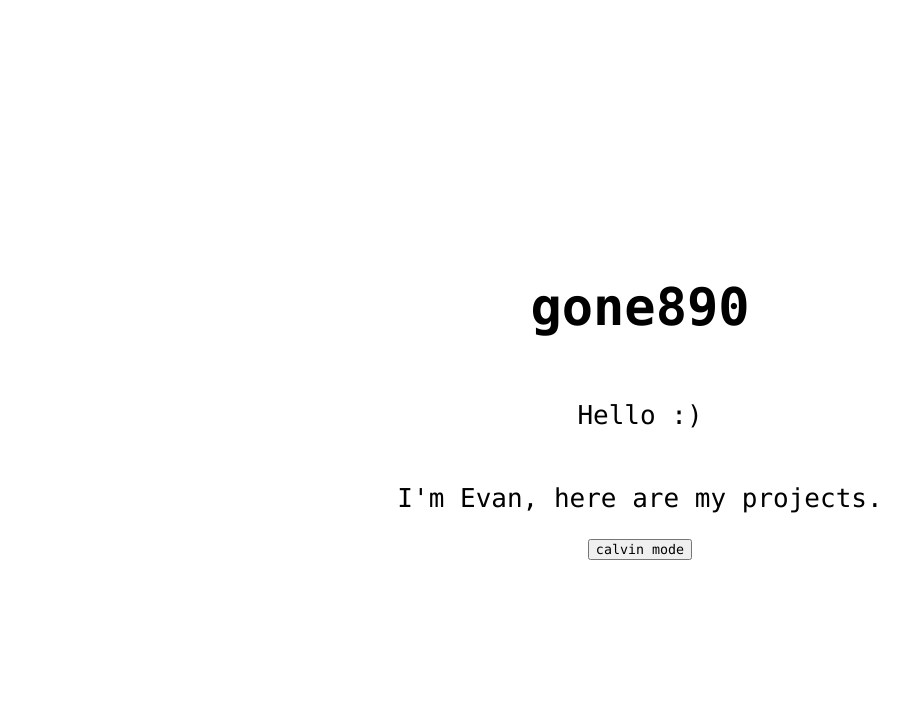
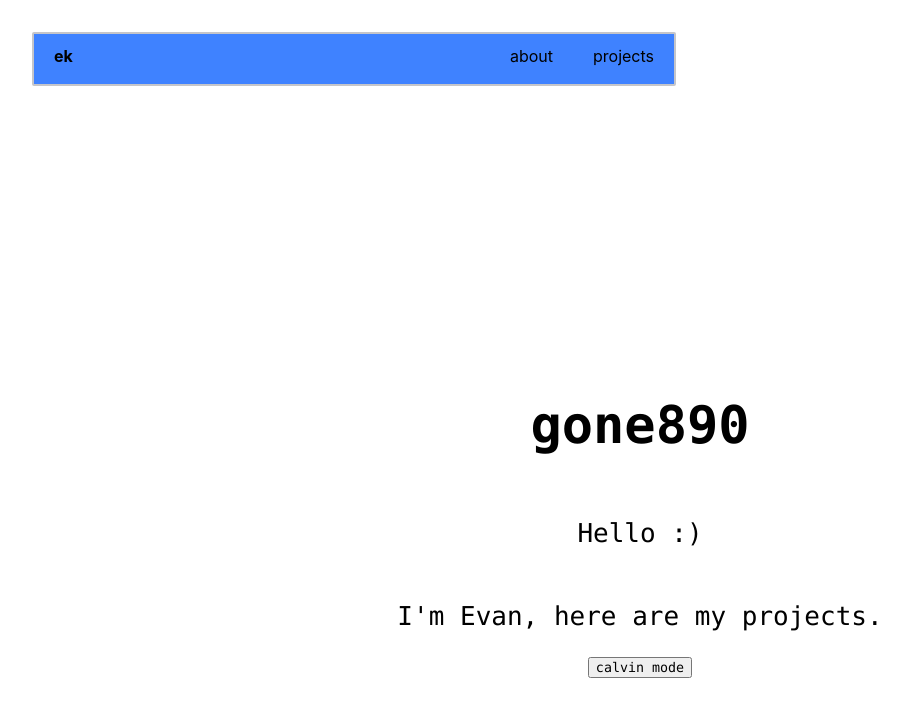
Before and after one commit to gone890/gone890.github.io, a React (Create React App) app: page / in a window 1280 px wide. Shown: the top 716 px of the page, without its empty margins (0-908 px from the left). Built offline with nearby package versions, Linux system fonts and the light colour scheme.

Commit message:
added nav bar

```diff
--- a/package.json
+++ b/package.json
@@ -1,5 +1,5 @@
 {
-  "homepage" : "https://gone890.github.io/",
+  "homepage": "https://gone890.github.io/",
   "name": "personal-site",
   "version": "0.1.0",
   "private": true,
@@ -9,6 +9,7 @@
     "@testing-library/user-event": "^13.5.0",
     "react": "^18.3.1",
     "react-dom": "^18.3.1",
+    "react-router-dom": "^6.25.1",
     "react-scripts": "5.0.1",
     "web-vitals": "^2.1.4"
   },
--- a/src/App.js
+++ b/src/App.js
@@ -1,7 +1,10 @@
-import React, { useState } from 'react';
-import logo from './logo.png';
-import calbean from './calbean_cover.png'
+import React, { Component, useState } from 'react';
+import { BrowserRouter as Router, Route, Routes } from "react-router-dom";
+
+import calbean from './calbean_cover.png';
 import './App.css';
+import Navbar from './components/Navbar.js';
+import BodyOld from './components/BodyOld.js';
 
 function App() {
 
@@ -15,15 +18,12 @@ function App() {
 
   return (
     <div className="App">
-      <header className="App-header">
-        <h1><code>gone890</code></h1>
-        {calvin ? <img src={calbean} className="App-logo" alt="logo" /> : null}
-        <p>
-          <code>Hello :{")"} </code>
-        </p>
-        <p><code>I'm Evan, here are my projects.</code></p>
-        {!calvin ? <button onClick={handleCalvin}><code>calvin mode</code></button> : <button onClick={handleCalvin}><code>calvin mode off</code></button>}
-      </header>
+      <Navbar/>
+      <Router>
+        <Routes>
+          <Route path='/' element={<BodyOld/>}/>
+        </Routes>
+      </Router>
     </div>
   );
 }
--- /dev/null
+++ b/src/components/BodyOld.js
@@ -0,0 +1,29 @@
+import React, { Component, useState } from 'react';
+
+import calbean from '../calbean_cover.png';
+import '../App.css';
+
+function BodyOld() {
+
+  const [calvin, setCalvin] = useState(false)
+
+  function handleCalvin(e){
+    e.preventDefault();
+    setCalvin(!calvin);
+  }
+  return (
+    <div className="App">
+      <header className="App-header">
+        <h1><code>gone890 </code></h1>
+        {calvin ? <img src={calbean} className="App-logo" alt="logo" /> : null}
+        <p>
+          <code>Hello :{")"} </code>
+        </p>
+        <p><code>I'm Evan, here are my projects.</code></p>
+        {!calvin ? <button onClick={handleCalvin}><code>calvin mode</code></button> : <button onClick={handleCalvin}><code>calvin mode off</code></button>}
+      </header>
+    </div>
+  );
+}
+
+export default BodyOld;
--- a/src/components/Navbar.js
+++ b/src/components/Navbar.js
@@ -4,7 +4,13 @@ import style from '../style/Navbar.css';
 function Navbar() {
 
   return (
-    <div className="navbar-outer"></div>
+    <div className="navbar-outer">
+      <div className='navbar-name-logo'>ek</div>
+
+      <div className='navbar-items'>projects</div>
+      <div className='navbar-items'>about</div>
+
+    </div>
   );
 }
 
--- /dev/null
+++ b/src/style/Navbar.css
@@ -0,0 +1,26 @@
+.navbar-outer{
+    background-color: rgb(63, 130, 255);
+    height: 50px;
+    max-width: 50%;
+    margin: 2.5%;
+    border: 2px solid rgb(197, 197, 201);
+    border-radius: 2px;
+    justify-content: center;
+    text-align: center;
+}
+
+.navbar-name-logo{
+    float: left;
+    font-weight: bolder;
+    margin: 12px 20px;
+}
+
+.navbar-items{
+    float: right;
+    margin: 12px 20px;
+}
+
+.App-logo {
+    height: 40vmin;
+    pointer-events: none;
+  }
```
Also changed, not shown: 1 other file (tests, documents, lock files or other folders).
